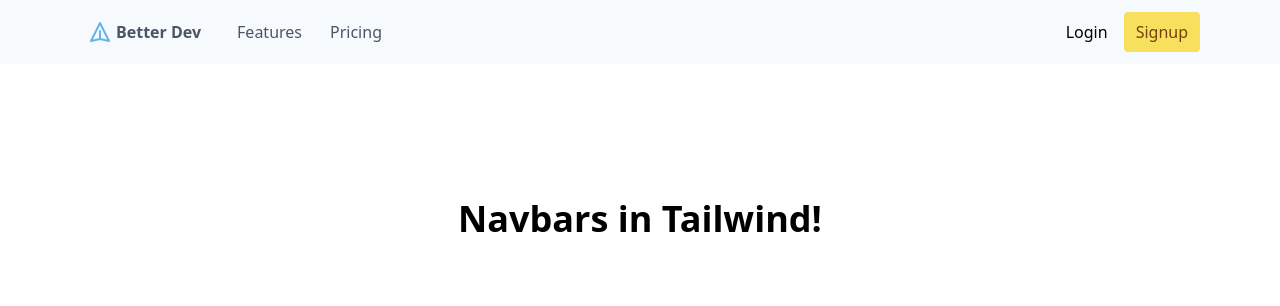
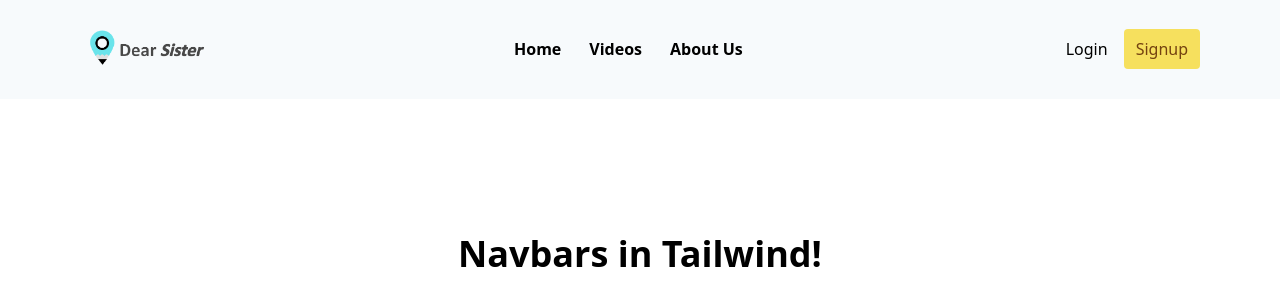
Before and after one commit to DearSister/frontend, a React (Create React App) app: page / in a window 1280 px wide. Shown: the top 306 px of the page. Built offline with nearby package versions, Linux system fonts and the light colour scheme.

Commit message:
First Phase Navbar Completed

```diff
--- a/src/App.js
+++ b/src/App.js
@@ -1,9 +1,9 @@
 import React from "react";
-import Header from "./components/Header";
+import Layout from "../src/components/layout/index";
 export default function App() {
   return (
     <div>
-      <Header />
+      <Layout />
     </div>
   );
 }
--- /dev/null
+++ b/src/components/layout/index.jsx
@@ -0,0 +1,9 @@
+import React from "react";
+import Navbar from "../layout/navbar/index";
+export default function Layout() {
+  return (
+    <div>
+      <Navbar />
+    </div>
+  );
+}
--- a/src/components/Header.jsx
+++ b/src/components/layout/navbar/index.js
@@ -1,6 +1,6 @@
 import React, { useState } from "react";
-
-function Navbar() {
+import WebLogo from "../../../assests/WebLogo.png";
+export default function Navbar() {
   const [isMenuOpen, setIsMenuOpen] = useState(false);
 
   const handleMenuToggle = () => {
@@ -20,7 +20,12 @@ function Navbar() {
                   href="/"
                   className="flex items-center py-5 px-2 text-gray-700 hover:text-gray-900"
                 >
-                  <svg
+                  <img
+                    src={WebLogo}
+                    style={{ width: "30%", height: "auto" }}
+                    alt=""
+                  ></img>
+                  {/* <svg
                     className="h-6 w-6 mr-1 text-blue-400"
                     xmlns="http://www.w3.org/2000/svg"
                     fill="none"
@@ -32,36 +37,42 @@ function Navbar() {
                       strokeLinejoin="round"
                       strokeWidth="2"
                       d="M12 19l9 2-9-18-9 18 9-2zm0 0v-8"
-                    />
-                  </svg>
-                  <span className="font-bold">Better Dev</span>
+                    /> */}
+                  {/* </svg> */}
+                  {/* <span className="font-bold">Dear Sister</span> */}
                 </a>
               </div>
 
               {/* primary nav */}
               <div className="hidden md:flex items-center space-x-1">
                 <a
-                  href="/features"
-                  className="py-5 px-3 text-gray-700 hover:text-gray-900"
+                  href="/home"
+                  className="py-5 px-3 font-bold hover:text-gray-700"
                 >
-                  Features
+                  Home
                 </a>
                 <a
-                  href="#"
-                  className="py-5 px-3 text-gray-700 hover:text-gray-900"
+                  href="/videos"
+                  className="py-5 px-3 font-bold hover:text-gray-700"
                 >
-                  Pricing
+                  Videos
+                </a>
+                <a
+                  href="/about_us"
+                  className="py-5 px-3 font-bold hover:text-gray-700"
+                >
+                  About Us
                 </a>
               </div>
             </div>
 
             {/* secondary nav */}
             <div className="hidden md:flex items-center space-x-1">
-              <a href="" className="py-5 px-3">
+              <a href="/login" className="py-5 px-3">
                 Login
               </a>
               <a
-                href=""
+                href="/signup"
                 className="py-2 px-3 bg-yellow-400 hover:bg-yellow-300 text-yellow-900 hover:text-yellow-800 rounded transition duration-300"
               >
                 Signup
@@ -91,13 +102,40 @@ function Navbar() {
         </div>
 
         {/* mobile menu */}
-        <div className={`mobile-menu ${isMenuOpen ? "" : "hidden"} md:hidden`}>
-          <a href="#" className="block py-2 px-4 text-sm hover:bg-gray-200">
-            Features
+        <div
+          className={`mobile-menu text-center bg-gray-300 ${
+            isMenuOpen ? "" : "hidden"
+          } md:hidden`}
+        >
+          <a
+            href="/home"
+            className="block py-2 px-4 font-bold  text-sm hover:bg-gray-200"
+          >
+            Home
           </a>
-          <a href="#" className="block py-2 px-4 text-sm hover:bg-gray-200">
-            Pricing
+          <a
+            href="/videos"
+            className="block py-2 px-4 font-bold  text-sm hover:bg-gray-200"
+          >
+            Videos
           </a>
+          <a
+            href="/about_us"
+            className="block py-2 px-4 font-bold  text-sm hover:bg-gray-200"
+          >
+            About Us
+          </a>
+          {/* <div className="hidden md:flex items-center space-x-1"> */}
+          <a href="/login" className="py-5 px-3 ">
+            Login
+          </a>
+          <a
+            href="/signup"
+            className="py-0 px-3 bg-yellow-400 hover:bg-yellow-300 text-yellow-900 hover:text-yellow-800 rounded transition duration-300"
+          >
+            Signup
+          </a>
+          {/* </div> */}
         </div>
       </nav>
 
@@ -109,4 +147,4 @@ function Navbar() {
   );
 }
 
-export default Navbar;
+// export default Navbar;
```
Also changed, not shown: src/assests/WebLogo.png (added).
